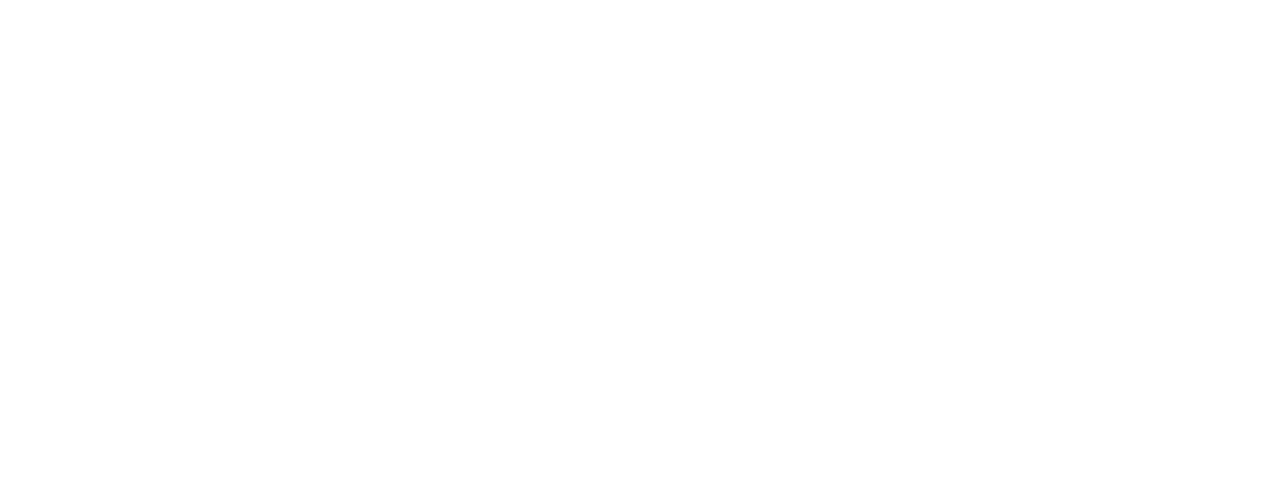
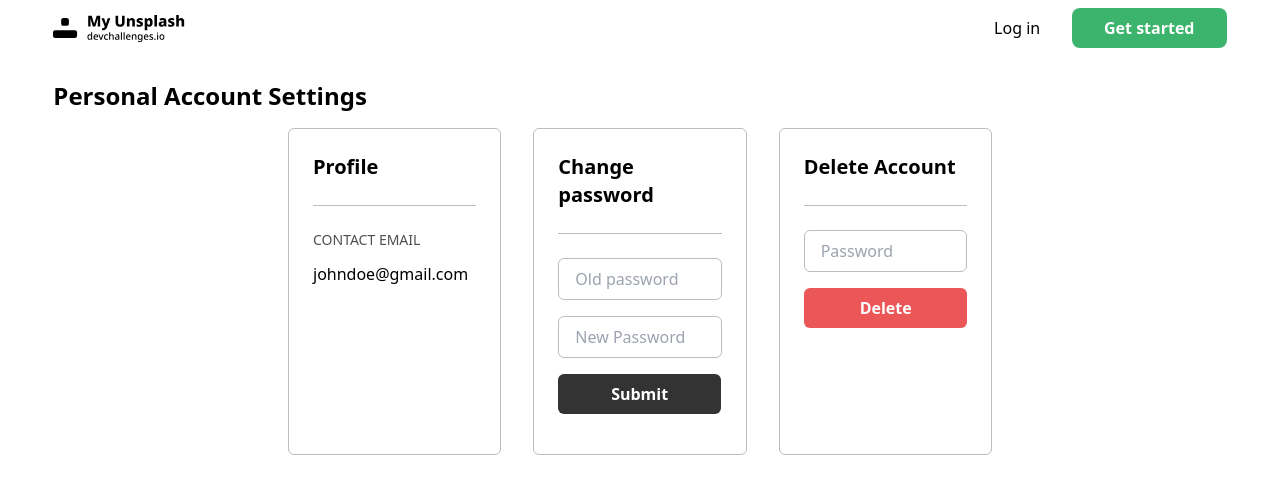
Before and after one commit to gamcode98/my-unsplash-frontend, a React (Vite) app: page /settings in a window 1280 px wide. Before the commit this address had no page. Shown: the top 494 px of the page. Built offline with nearby package versions, Linux system fonts and the light colour scheme.

Commit message:
add: settings page

```diff
--- a/src/App.tsx
+++ b/src/App.tsx
@@ -6,6 +6,7 @@
 import { Home } from './routes/Home'
 import MySpace from './routes/MySpace'
 import { Navigation } from './routes/Navigation'
+import { Settings } from './routes/Settings'
 
 const fakeImages: IImage[] = [
   {
@@ -63,7 +64,7 @@
       >
         <Route path='/' element={<Home />} />
         <Route
-          path='/my-space'
+          path='/gallery'
           element={
             <MySpace
               alert={alert}
@@ -73,6 +74,7 @@
               searchResults={searchResults}
             />}
         />
+        <Route path='/settings' element={<Settings />} />
       </Route>
     </Routes>
 
--- /dev/null
+++ b/src/components/ChangePassword/index.tsx
@@ -0,0 +1,59 @@
+import { Control, SubmitHandler, useForm, FieldValues } from 'react-hook-form'
+import { yupResolver } from '@hookform/resolvers/yup'
+import * as yup from 'yup'
+import { FormControl } from '../FormControl'
+
+interface IFormInputs {
+  oldPassword: string
+  newPassword: string
+}
+
+const schema = yup.object({
+  oldPassword: yup
+    .string()
+    .required('old password is required'),
+  newPassword: yup
+    .string()
+    .required('new password is required')
+}).required()
+
+const ChangePassword = (): JSX.Element => {
+  const { handleSubmit, control, reset } = useForm<IFormInputs>({
+    defaultValues: { oldPassword: '', newPassword: '' },
+    resolver: yupResolver(schema),
+    mode: 'onChange'
+  })
+
+  const onSubmit: SubmitHandler<IFormInputs> = data => {
+    const { oldPassword, newPassword } = data
+    console.log({ data })
+    reset()
+  }
+
+  return (
+    <form onSubmit={handleSubmit(onSubmit)}>
+      <FormControl
+        control={(control as unknown) as Control<FieldValues>}
+        name='oldPassword'
+        rules={{ required: true }}
+        labelId='old-password'
+        typeOfInput='password'
+        placeholder='Old password'
+      />
+
+      <FormControl
+        control={(control as unknown) as Control<FieldValues>}
+        name='newPassword'
+        rules={{ required: true }}
+        labelId='new-password'
+        typeOfInput='password'
+        placeholder='New Password'
+      />
+
+      <button className='bg-black font-bold text-white p-2 rounded-md w-full mb-4 hover:-translate-y-0.5 ease-linear duration-100 will-change-transform'>Submit</button>
+
+    </form>
+  )
+}
+
+export { ChangePassword }
--- /dev/null
+++ b/src/components/DeleteAccount/index.tsx
@@ -0,0 +1,46 @@
+import { Control, SubmitHandler, useForm, FieldValues } from 'react-hook-form'
+import { yupResolver } from '@hookform/resolvers/yup'
+import * as yup from 'yup'
+import { FormControl } from '../FormControl'
+
+interface IFormInputs {
+  password: string
+}
+
+const schema = yup.object({
+  password: yup
+    .string()
+    .required('password is required')
+}).required()
+
+const DeleteAccount = (): JSX.Element => {
+  const { handleSubmit, control, reset } = useForm<IFormInputs>({
+    defaultValues: { password: '' },
+    resolver: yupResolver(schema),
+    mode: 'onChange'
+  })
+
+  const onSubmit: SubmitHandler<IFormInputs> = data => {
+    const { password } = data
+    console.log({ data })
+    reset()
+  }
+
+  return (
+    <form onSubmit={handleSubmit(onSubmit)}>
+      <FormControl
+        control={(control as unknown) as Control<FieldValues>}
+        name='password'
+        rules={{ required: true }}
+        labelId='password-to-delete-account'
+        typeOfInput='password'
+        placeholder='Password'
+      />
+
+      <button className='bg-red font-bold text-white p-2 rounded-md w-full mb-4 hover:-translate-y-0.5 ease-linear duration-100 will-change-transform'>Delete</button>
+
+    </form>
+  )
+}
+
+export { DeleteAccount }
--- a/src/components/GetStarted/Login/index.tsx
+++ b/src/components/GetStarted/Login/index.tsx
@@ -61,7 +61,7 @@
       setIsLoading?.(false)
       setCurrentUser({ _id: crypto.randomUUID(), email })
       handleCloseModalBtn()
-      navigate('/my-space')
+      navigate('/gallery')
     }, 3000)
   }
 
--- /dev/null
+++ b/src/components/SettingCard/index.tsx
@@ -0,0 +1,16 @@
+interface Props {
+  title: string
+  children: JSX.Element | JSX.Element[]
+}
+
+const SettingCard = (props: Props): JSX.Element => {
+  const { title, children } = props
+  return (
+    <div className='border border-light-gray rounded-md p-6 mb-4'>
+      <h3 className='text-xl font-bold border-b border-b-light-gray pb-6 mb-6'>{title}</h3>
+      {children}
+    </div>
+  )
+}
+
+export { SettingCard }
--- a/src/components/UserActions/index.tsx
+++ b/src/components/UserActions/index.tsx
@@ -1,10 +1,12 @@
 import { useState } from 'react'
-import { useNavigate } from 'react-router-dom'
+import { useLocation, useNavigate } from 'react-router-dom'
 import useCurrentUser from '../../hooks/useCurrentUser'
 import chevrondownIcon from './../../assets/chevron-down.svg'
 import settingsIcon from './../../assets/settings.svg'
 import logoutIcon from './../../assets/logout.svg'
 import uploadIcon from './../../assets/upload.svg'
+import galleryIcon from './../../assets/gallery.svg'
+import { URLS } from '../../enums/urls'
 
 interface Props {
   handleOpenModalAddImage: () => void
@@ -13,9 +15,12 @@
 const UserActions = (props: Props): JSX.Element => {
   const { handleOpenModalAddImage } = props
 
+  const navigate = useNavigate()
+  const location = useLocation()
+
+  const currentUrl = location.pathname
+
   const { setCurrentUser } = useCurrentUser()
-
-  const navigate = useNavigate()
 
   const [toggle, setToggle] = useState<boolean>(false)
 
@@ -26,6 +31,24 @@
   const handleLogout = (): void => {
     setCurrentUser(null)
     navigate('/')
+  }
+
+  const goToSettings = (): void => {
+    setToggle(prev => !prev)
+    navigate('/settings')
+  }
+
+  const goToGallery = (): void => {
+    setToggle(prev => !prev)
+    navigate('/gallery')
+  }
+
+  const openModal = (): void => {
+    setToggle(prev => !prev)
+    if (currentUrl === URLS.SETTINGS) {
+      navigate('/gallery')
+    }
+    handleOpenModalAddImage()
   }
 
   return (
@@ -45,13 +68,23 @@
       <div className={`absolute right-0 top-14 bg-white shadow-md rounded-md
             ${toggle ? 'block' : 'hidden'}`}
       >
-        <button className='flex items-center gap-2 mb-2 border-b border-b-light-gray p-4 pr-10'>
+        <button
+          className='flex items-center gap-2 mb-2 border-b border-b-light-gray p-4 pr-10'
+          onClick={goToSettings}
+        >
           <img src={settingsIcon} width={20} />
           <span>Settings</span>
         </button>
         <button
+          className='flex items-center gap-2 mb-2 border-b border-b-light-gray p-4 pr-10'
+          onClick={goToGallery}
+        >
+          <img src={galleryIcon} width={20} />
+          <span>Gallery</span>
+        </button>
+        <button
           className='md:hidden flex items-center gap-2 p-4 border-b border-b-light-gray pr-5'
-          onClick={handleOpenModalAddImage}
+          onClick={openModal}
         >
           <img src={uploadIcon} width={20} />
           <span>Add a photo</span>
--- /dev/null
+++ b/src/enums/urls.ts
@@ -0,0 +1,3 @@
+export enum URLS {
+  SETTINGS = '/settings'
+}
--- a/src/routes/Navigation/index.tsx
+++ b/src/routes/Navigation/index.tsx
@@ -1,7 +1,7 @@
 import { useRef, useState } from 'react'
 import logoIconDesktop from './../../assets/my-unsplash-logo-desktop.svg'
 import logoIconMobile from './../../assets/my-unsplash-logo-mobile.svg'
-import { Outlet } from 'react-router-dom'
+import { Outlet, useLocation } from 'react-router-dom'
 import { AddImage } from '../../components/AddImage'
 import { IAlert } from '../../interfaces/IAlert'
 import { IImage } from '../../interfaces/IImage'
@@ -11,6 +11,7 @@
 import { UserActions } from '../../components/UserActions'
 import { Modal } from '../../components/Modal'
 import { ModalAction } from '../../types'
+import { URLS } from '../../enums/urls'
 
 interface Props {
   setAlert: React.Dispatch<React.SetStateAction<IAlert>>
@@ -21,6 +22,10 @@
 
 const Navigation = (props: Props): JSX.Element => {
   const { setAlert, images, setImages, setSearchResults } = props
+
+  const location = useLocation()
+
+  const currentUrl = location.pathname
 
   const [loginIsPressed, setLoginIsPressed] = useState<boolean>(false)
   const [modalAction, setModalAction] = useState<ModalAction>(null)
@@ -52,12 +57,12 @@
               <source media='(min-width:375px )' srcSet={logoIconMobile} />
               <img src={logoIconMobile} />
             </picture>
-            {currentUser !== null &&
+            {currentUser !== null && currentUrl !== URLS.SETTINGS &&
               <Search images={images} setSearchResults={setSearchResults} />}
           </div>
 
           <div className='flex gap-8'>
-            {currentUser !== null &&
+            {currentUser !== null && currentUrl !== URLS.SETTINGS &&
               <button
                 className='hidden md:block bg-green text-white px-4 py-2 rounded-lg mb-2 lg:mb-0 hover:-translate-y-0.5 ease-linear duration-100 will-change-transform'
                 onClick={handleOpenModalAddImage}
--- /dev/null
+++ b/src/routes/Settings/index.tsx
@@ -0,0 +1,29 @@
+import { ChangePassword } from '../../components/ChangePassword'
+import { DeleteAccount } from '../../components/DeleteAccount'
+import { SettingCard } from '../../components/SettingCard'
+
+const Settings = (): JSX.Element => {
+  return (
+    <div className='w-11/12 mx-auto'>
+      <h2 className='text-2xl mb-4 font-bold'>Personal Account Settings</h2>
+
+      <div className='md:w-3/5 md:mx-auto lg:grid lg:grid-cols-3 lg:gap-8'>
+        <SettingCard title='Profile'>
+          <p className='uppercase text-sm text-dark-gray mb-3'>Contact email</p>
+          <p>johndoe@gmail.com</p>
+        </SettingCard>
+
+        <SettingCard title='Change password'>
+          <ChangePassword />
+        </SettingCard>
+
+        <SettingCard title='Delete Account'>
+          <DeleteAccount />
+        </SettingCard>
+      </div>
+
+    </div>
+  )
+}
+
+export { Settings }
```
Also changed, not shown: src/assets/gallery.svg (added).
